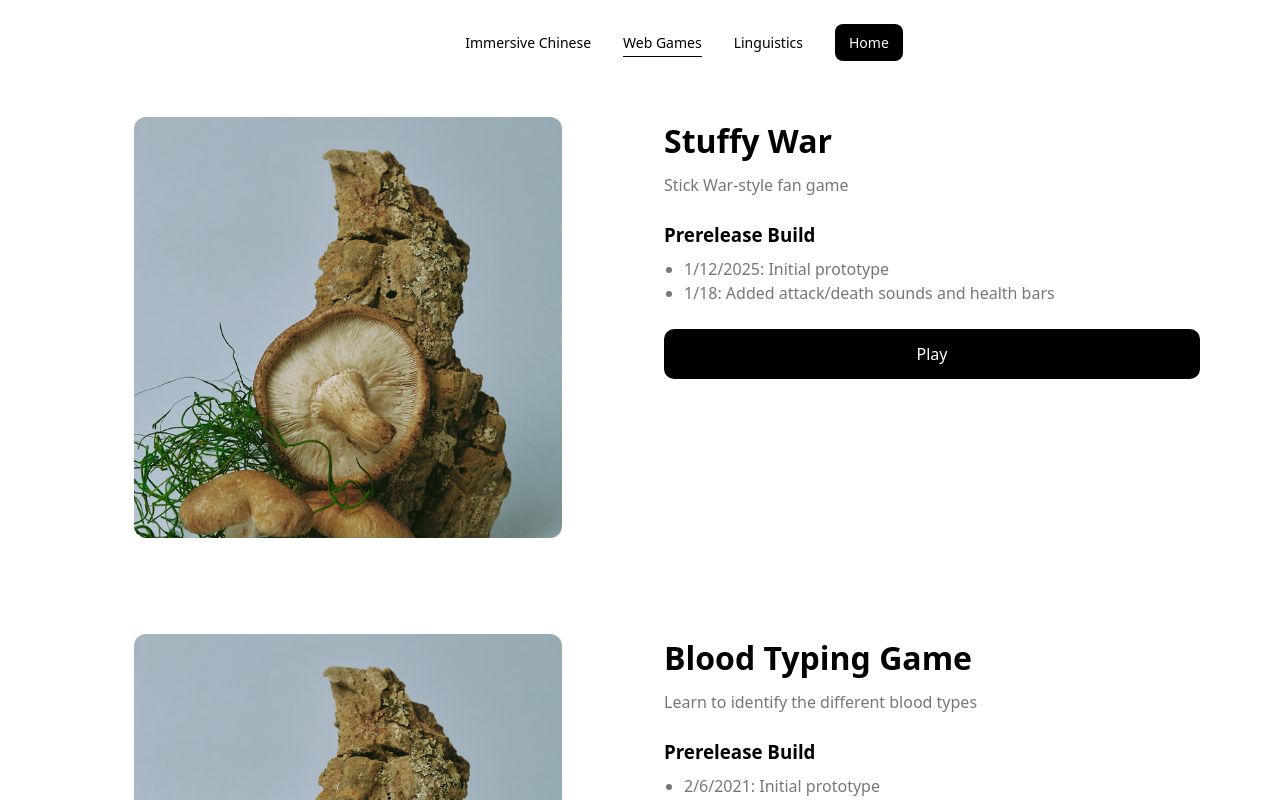
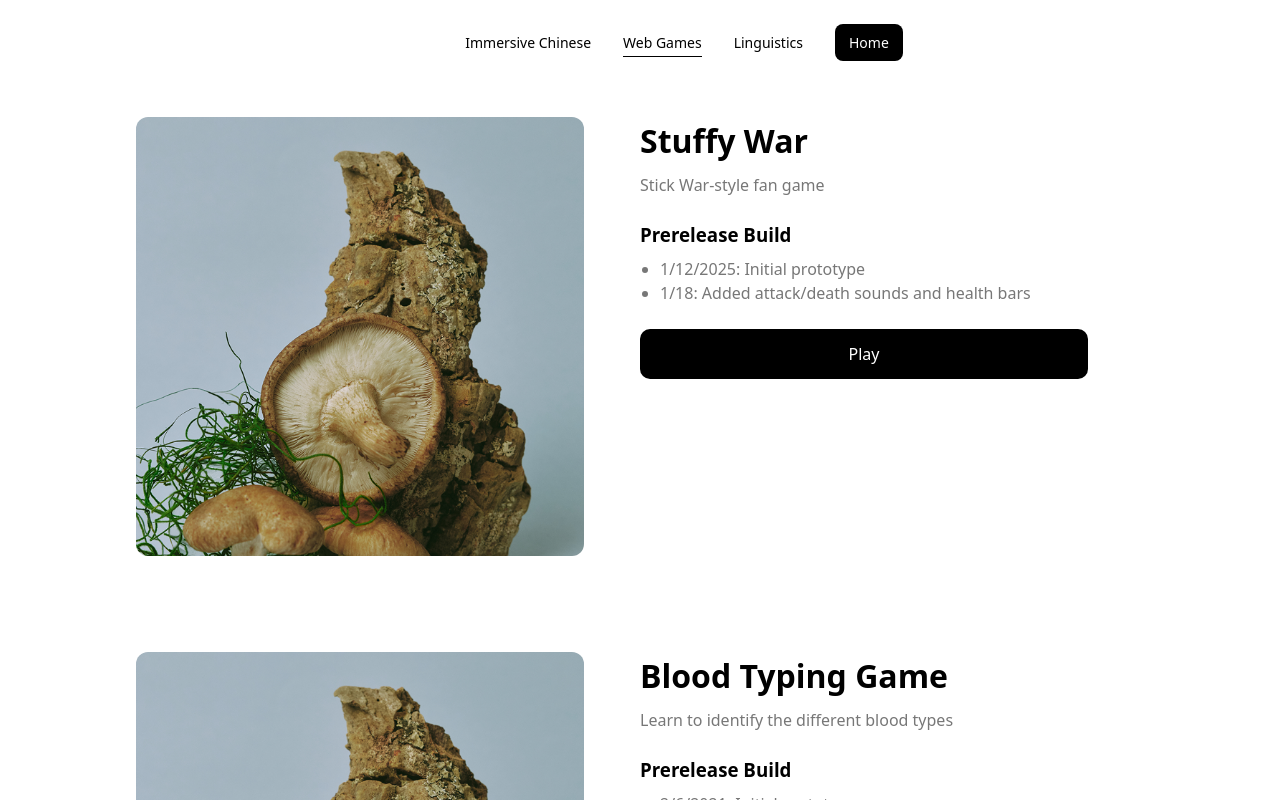
Before and after one commit to EricL22/EricL22.github.io, a React (Vite) app: page /#/unity in a window 1280 px wide. Shown: the top 800 px of the page. Built offline with nearby package versions, Linux system fonts and the light colour scheme.

Commit message:
Update WebGames.css

```diff
--- a/src/components/WebGames.css
+++ b/src/components/WebGames.css
@@ -6,7 +6,7 @@
   padding: 0px 80px;
   display: grid;
   grid-template-columns: 1fr 1fr;
-  gap: 48px;
+  gap: 0px;
   margin-bottom: 96px;
   align-items: start;
 }
@@ -40,7 +40,7 @@
 }
 
 .game-info button {
-  width: 100%;
+  width: 80%;
   padding: 14px;
   border-radius: 10px;
   border: none;
```
